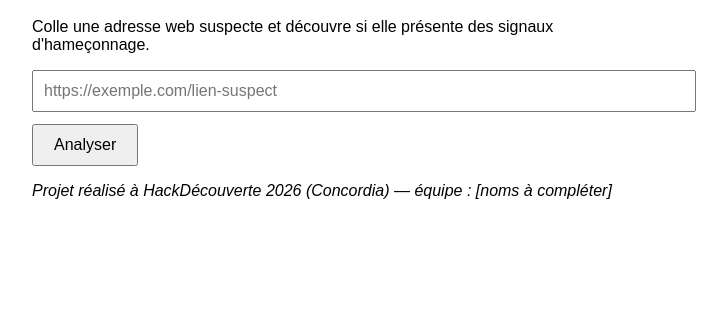
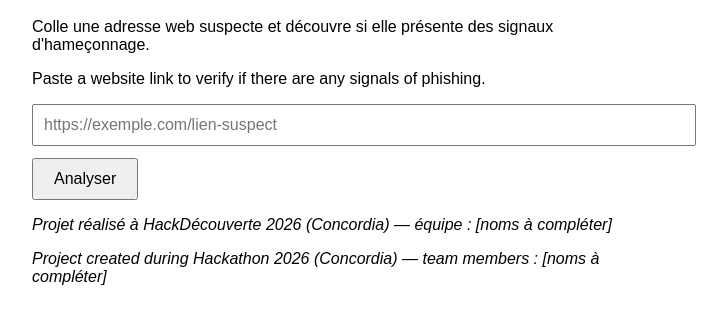
Before and after one commit to Khol76/Sentinelle-Web, a plain HTML site: page templates/index.html in a window 1280 px wide. Shown: the part 81-404 px from the top of the page, without its empty margins (288-1015 px from the left). Drawn offline with Linux system fonts and the light colour scheme.

Commit message:
Update index.html

```diff
--- a/templates/index.html
+++ b/templates/index.html
@@ -3,6 +3,7 @@
 <head>
     <meta charset="utf-8">
     <title>Sentinelle Web — HackDécouverte 2026</title>
+    <title>Sentinelle Web — Hackathon 2026</title>
     <style>
         body { font-family: Arial, sans-serif; max-width: 640px; margin: 40px auto; padding: 0 16px; }
         input[type="text"] { width: 100%; padding: 10px; font-size: 16px; }
@@ -12,10 +13,12 @@
 <body>
     <h1>🛡️ Sentinelle Web</h1>
     <p>Colle une adresse web suspecte et découvre si elle présente des signaux d'hameçonnage.</p>
+    <p>Paste a website link to verify if there are any signals of phishing. </p>
     <form action="/analyser" method="post">
         <input type="text" name="url" placeholder="https://exemple.com/lien-suspect" required>
         <button type="submit">Analyser</button>
     </form>
     <p><em>Projet réalisé à HackDécouverte 2026 (Concordia) — équipe : [noms à compléter]</em></p>
+    <p><em>Project created during Hackathon 2026 (Concordia) — team members : [noms à compléter]</em></p>
 </body>
 </html>
```
